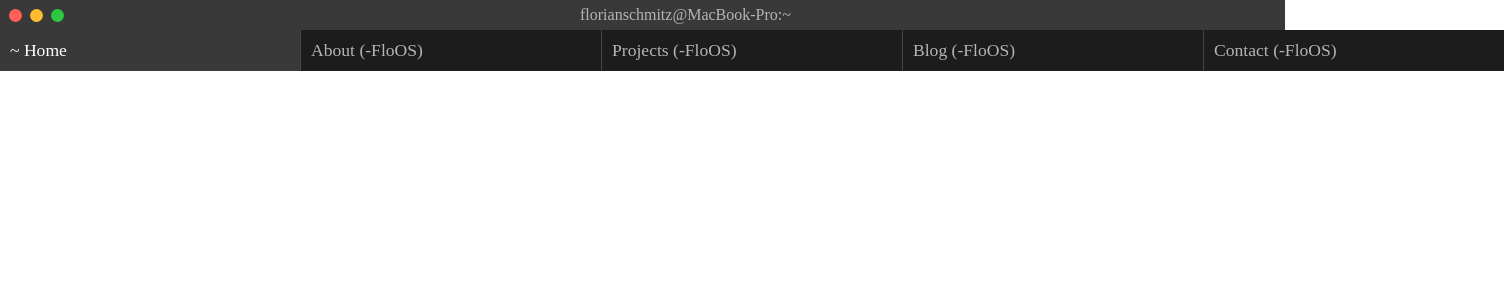
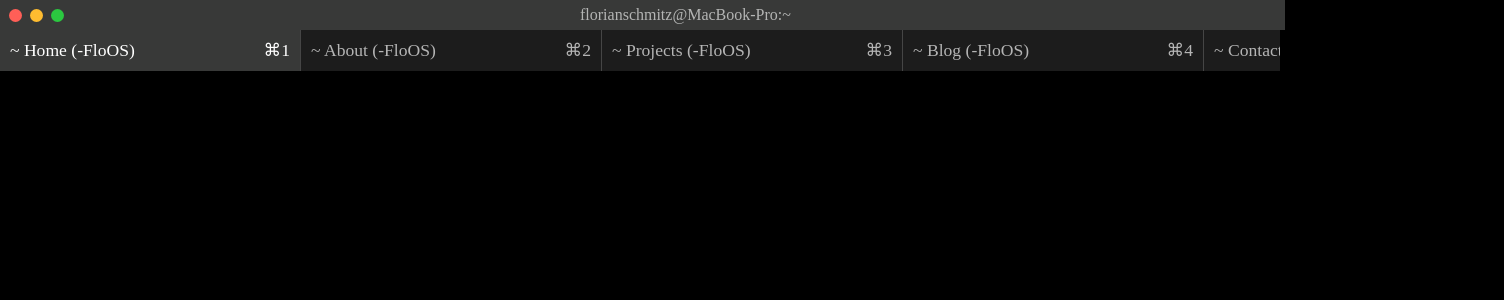
Before and after one commit to floodoo/portfolio-terminal-style, an Angular app: page / in a window 1280 px wide. Shown: the top 300 px of the page, 1504 px wide, since content can reach past the window. Built offline with nearby package versions, Linux system fonts and the light colour scheme.

Commit message:
add command keys and dark background

```diff
--- a/src/app/terminal-navbar/terminal-navbar.component.html
+++ b/src/app/terminal-navbar/terminal-navbar.component.html
@@ -5,9 +5,34 @@
   <div class="terminal-window-name">florianschmitz@MacBook-Pro:~</div>
 </div>
 <nav>
-  <a class="nav-button-active" href="#home">~ Home</a>
-  <a class="nav-button" href="#about">About</a>
-  <a class="nav-button" href="#projects">Projects</a>
-  <a class="nav-button" href="#blog">Blog</a>
-  <a class="nav-button" href="#contact">Contact</a>
+  <a class="nav-button-active" href="#home"
+    ><ul>
+      <li class="nav-button-text">~ Home</li>
+      <li>⌘1</li>
+    </ul></a
+  >
+  <a class="nav-button" href="#about"
+    ><ul>
+      <li class="nav-button-text">~ About</li>
+      <li>⌘2</li>
+    </ul></a
+  >
+  <a class="nav-button" href="#projects"
+    ><ul>
+      <li class="nav-button-text">~ Projects</li>
+      <li>⌘3</li>
+    </ul></a
+  >
+  <a class="nav-button" href="#blog"
+    ><ul>
+      <li class="nav-button-text">~ Blog</li>
+      <li>⌘4</li>
+    </ul></a
+  >
+  <a class="nav-button" href="#contact"
+    ><ul>
+      <li class="nav-button-text">~ Contact</li>
+      <li>⌘5</li>
+    </ul></a
+  >
 </nav>
--- a/src/app/terminal-navbar/terminal-navbar.component.scss
+++ b/src/app/terminal-navbar/terminal-navbar.component.scss
@@ -45,6 +45,14 @@ nav {
     text-decoration: none;
 }
 
-.nav-button:after {
+.nav-button-text:after {
     content: " (-FloOS)";
 }
+
+ul {
+    list-style: none;
+    padding: 0;
+    margin: 0;
+    display: flex;
+    justify-content: space-between;
+}
--- a/src/styles.scss
+++ b/src/styles.scss
@@ -1,3 +1,8 @@
 /* You can add global styles to this file, and also import other style files */
 
-body,html{margin:0}
+body,
+html {
+    background-color: #000;
+    overflow: hidden;
+    margin: 0,
+}
```
